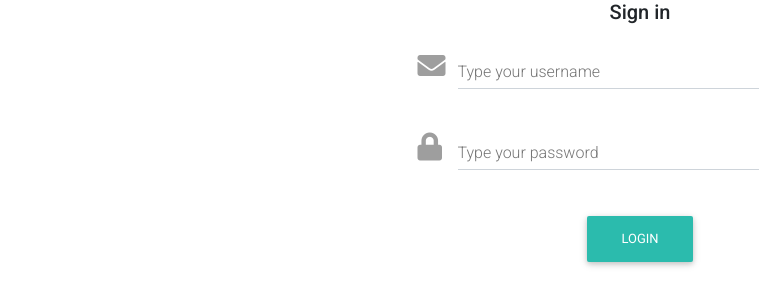
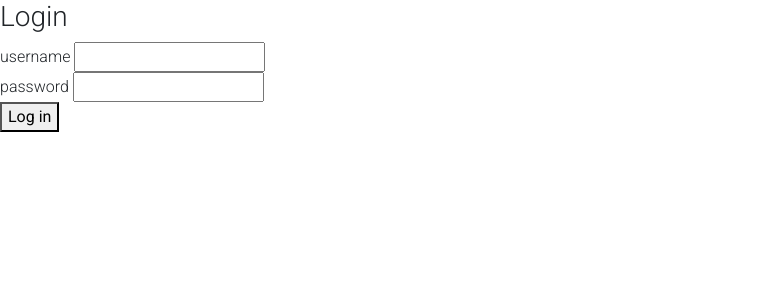
Before and after one commit to virtual-reality-funding-platform/Front-End, a React (Create React App) app in the folder vrfund/: page /login in a window 1280 px wide. Shown: the top 306 px of the page, without its empty margins (0-759 px from the left). Built offline with nearby package versions, Linux system fonts and the light colour scheme.

Commit message:
Fix: error in auth login

```diff
--- a/vrfund/src/components/auth/Login.js
+++ b/vrfund/src/components/auth/Login.js
@@ -1,7 +1,6 @@
 import React from 'react';
 import { connect } from 'react-redux';
 import { login } from '../../actions';
-import { MDBContainer, MDBRow, MDBCol, MDBInput, MDBBtn } from 'mdbreact';
 
 
 
@@ -16,48 +15,13 @@ export class Login extends React.Component {
   }
   render() {
     return (
-      <MDBContainer>
-      <MDBRow center>
-        <MDBCol md="5">
-          <form>
-            <p className="h5 text-center mb-4">Sign in</p>
-            <div className="grey-text">
-              <MDBInput
-                label="Type your username"
-                icon="envelope"
-                group
-                type="text"
-                validate
-                error="wrong"
-                success="right"
-                ref={this.userRef}
-              />
-              <MDBInput
-                label="Type your password"
-                icon="lock"
-                group
-                type="password"
-                validate
-                ref={this.passRef}
-              />
-            </div>
-            <div className="text-center">
-              <MDBBtn onClick={this.onLogin}>Login</MDBBtn>
-            </div>
-          </form>
-        </MDBCol>
-      </MDBRow>
-    </MDBContainer>
+      <div>
+        <h3>Login</h3>
+        <div>username <input type="text" ref={this.userRef} /></div>
+        <div>password <input type="text" ref={this.passRef} /></div>
 
-
-        // original code
-      // <div>
-      //   <h3>Login</h3>
-      //   <div>username <input type="text" ref={this.userRef} /></div>
-      //   <div>password <input type="text" ref={this.passRef} /></div>
-
-      //   <button onClick={this.onLogin}>Log in</button>
-      // </div>
+        <button onClick={this.onLogin}>Log in</button>
+      </div>
     );
   }
 }
```
Also changed, not shown: 1 other file (tests, documents, lock files or other folders).
